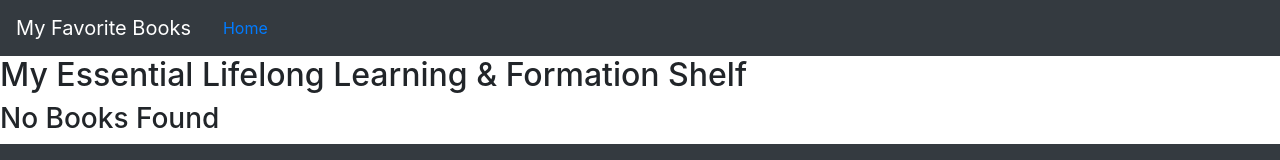
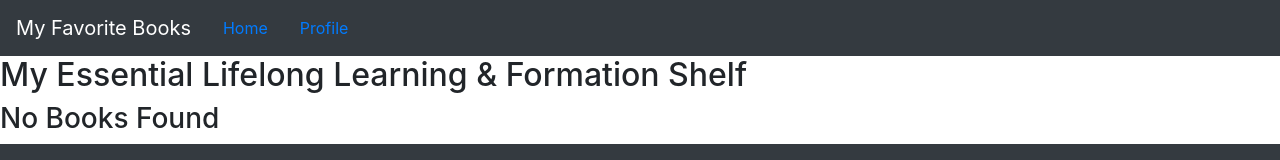
Before and after one commit to heckerdavid/can-of-books-frontend, a React (Create React App) app: page / in a window 1280 px wide. Shown: the top 160 px of the page. Built offline with nearby package versions, Linux system fonts and the light colour scheme.

Commit message:
Added profile / profile link.

```diff
--- a/src/App.js
+++ b/src/App.js
@@ -40,12 +40,15 @@ class App extends React.Component {
               {/* TODO: if the user is logged in, render the `BestBooks` component, if they are not, render the `Login` component */}
               <BestBooks />
             </Route>
+            <Route path="/profile">
+              <h1>hi from profile</h1>
+            </Route>
             {/* TODO: add a route with a path of '/profile' that renders a `Profile` component */}
           </Switch>
           <Footer />
         </Router>
       </>
-    )
+    );
   }
 }
 
--- a/src/Header.js
+++ b/src/Header.js
@@ -9,6 +9,7 @@ class Header extends React.Component {
       <Navbar collapseOnSelect expand="lg" bg="dark" variant="dark">
         <Navbar.Brand>My Favorite Books</Navbar.Brand>
         <NavItem><Link to="/" className="nav-link">Home</Link></NavItem>
+        <NavItem><Link to="/profile" className="nav-link">Profile</Link></NavItem>
         {/* TODO: if the user is logged in, render a navigation link to profile page */}
         {/* TODO: if the user is logged in, render the `LogoutButton` */}
       </Navbar>
```
